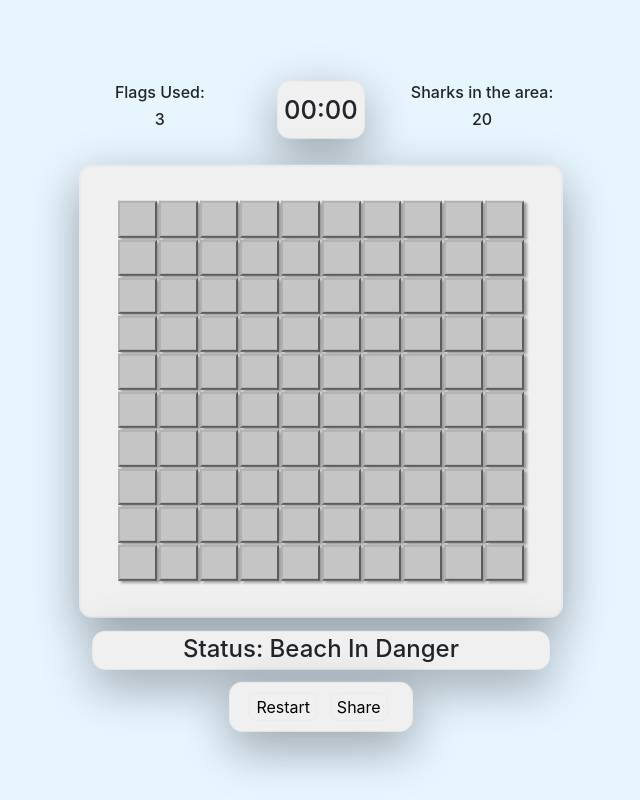
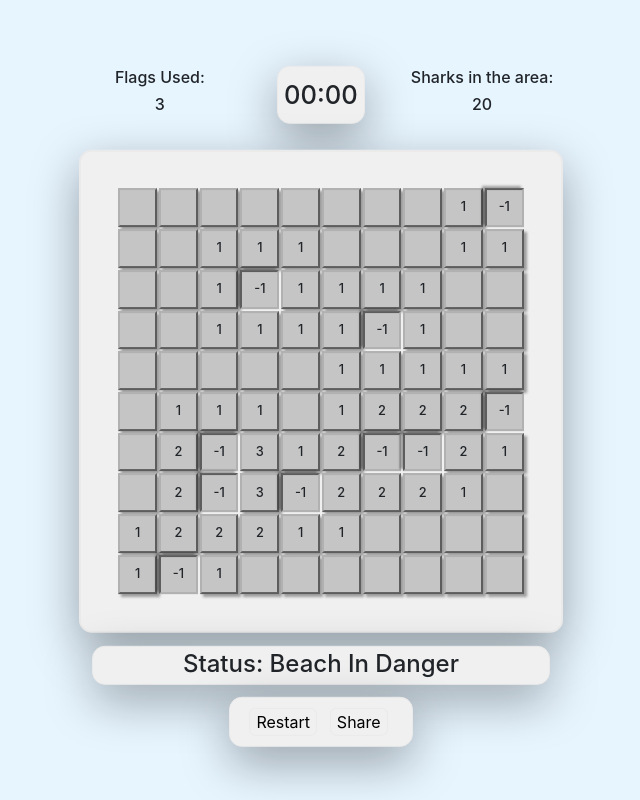
Before and after one commit to tallandsman/CITS3403-Project, a Python web app: template app/templates/home.html in a window 1280 px wide. Shown: the whole page, without its empty margins (319-959 px from the left). Run offline with Jinja, Linux system fonts and the light colour scheme; the template is opened without the code that fills it, so the values that code supplies are empty.

Commit message:
Shark Generation & Tile Numbers implemented

```diff
--- /dev/null
+++ b/app/static/scripts/game.js
@@ -0,0 +1,142 @@
+/**
+ * CONSTANT GLOBAL VARIABLES
+ */
+const ROW = 10;
+const COL = 10;
+const NUMSHARK = 10;
+
+/**
+ * This class represents a single tile of the game board
+ */
+class Tile {
+    // Constructor for a tile object
+    constructor() {
+        this.revealed = false;
+        this.number = 0;
+    }
+
+    // This function reveals the tile object
+    reveal() {
+        this.revealed = true;
+    }
+}
+
+/**
+ * Updates the html elements to reflect the current state of the board.
+ */
+function updateBoard() {
+}
+
+/**
+ * This function initialises a randomised game state. Creates and
+ * populates all tiles.
+ */
+function initTiles() {
+
+    // A constant variable that represents the number of tiles on the game board.
+    const MAXTILES = ROW * COL;
+
+    // Randomly populating the board with a set number of sharks.
+    let sharkArr = new Array(NUMSHARK);
+    for (let shark=0; shark<NUMSHARK; shark++) {
+        tile = -1;
+        while (sharkArr.includes(tile) || tile == -1) {
+            tile = Math.floor(Math.random() * MAXTILES);
+        }
+        sharkArr[shark] = tile;
+    }
+
+    console.log(sharkArr)
+
+    /**
+     * Initialisation of the 2D array that will hold the
+     * collection of tile objects.
+     */
+    let board = new Array(ROW);
+    for (let row = 0; row < ROW; row++) {
+        board[row] = new Array(COL);
+        for (let col = 0; col < COL; col++) {
+            board[row][col] = new Tile()
+            if (sharkArr.includes( (row)*10 + col )) {
+                board[row][col].number = -1;
+                board[row][col].reveal();
+            }
+        }
+    }
+
+    // Adjusting the adjacency numbers based on the sharks generated.
+    for (let shark=0; shark<NUMSHARK; shark++) {
+        let sharkRow = Math.floor(sharkArr[shark]/10);
+        console.log(sharkRow);
+        let sharkCol = sharkArr[shark]%10;
+        for (let row=sharkRow-1; row <= sharkRow+1; row++) {
+            console.log(row);
+            if (row < 0 || row >= ROW) {
+                continue;
+            }
+            for (let col=sharkCol-1; col <= sharkCol+1; col++) {
+                if (col < 0 || col >=COL) {
+                    continue;
+                }
+                if (board[row][col].number != -1) {
+                    board[row][col].number++;
+                }
+            }
+        }
+    }
+
+    updateBoard();
+
+    return board;
+}
+
+function init() {
+
+    let board = initTiles();
+
+    /**
+     * Creation of the html elements that represent the game board.
+     */
+    let grid = document.getElementById("boardTable");
+
+    // Creating 10 rows
+    for (let row=0; row<ROW; row++) {
+        let gridRow = document.createElement("tr");
+        gridRow.classList.add("boardRow");
+
+        // Creating 10 cells in each row
+        for (let col=0; col<COL; col++) {
+            let cell = document.createElement("td");
+            let div = document.createElement("div");
+            let para = document.createElement("h4");
+            let number;
+            if (board[row][col].number != 0) {
+                number = board[row][col].number;
+            }
+            else {
+                number = "";
+            }
+            let text = document.createTextNode(number);
+            para.classList.add("cellNum");
+            para.classList.add("halign-text");
+            cell.classList.add("boardCell");
+            div.classList.add("cellDiv");
+            if (board[row][col].revealed) {
+                div.classList.add("identified");
+            }
+            else {
+                div.classList.add("unidentified");
+            }
+
+            para.appendChild(text);
+            div.appendChild(para);
+            cell.appendChild(div);
+            gridRow.appendChild(cell);
+
+        }
+        grid.appendChild(gridRow);
+    }
+    console.log(board);
+
+    //
+}
--- a/app/static/scripts/home.js
+++ /dev/null
@@ -1,26 +0,0 @@
-const ROW = 10;
-const COL = 10;
-
-function init() {
-    let grid = document.getElementById("boardTable");
-
-    // Creating 10 rows
-    for (let i=0; i<ROW; i++) {
-        let row = document.createElement("tr");
-        row.classList.add("boardRow");
-
-        // Creating 10 cells in each row
-        for (let i=0; i<COL; i++) {
-            let cell = document.createElement("td");
-            let div = document.createElement("div");
-            cell.classList.add("boardCell");
-            div.classList.add("cellDiv");
-            div.classList.add("unidentified");
-
-            cell.appendChild(div);
-            row.appendChild(cell);
-        }
-        grid.appendChild(row);
-    }
-    console.log(grid);
-}
--- a/app/static/styles/home.css
+++ b/app/static/styles/home.css
@@ -23,11 +23,18 @@ vertically. */
     position: relative;
     top: 50%;
     transform: translateY(-50%);
+    -webkit-transform: translateY(-50%);
+    -ms-transform: translateY(-50%);
 }
 
 /* Aligns a text element within a container in the horizontal center */
 .halign-text {
     text-align: center;
+}
+
+/* Removes the padding from an element */
+.no-padding {
+    padding: 0!important;
 }
 
 /* -------------------------------------------------------------------------------------- */
@@ -91,11 +98,33 @@ size changes. */
     background-color: #9c9c9c;
 }
 
+/* The styling of each cell when clicked/revealed */
+.identified {
+    background-color: #c5c5c5;
+    border: 0.2vw inset #b1b1b1;
+    box-shadow: -0.2vw -0.2vw 0.2vw rgba(0,0,0,.35);
+}
+
 /* Changing the size of the game board table to take up a
 specified amount of its panel that it is within. */
 #boardTable {
     width: 85%;
     height: 85%;
+}
+
+/* Styles each paragraph element within a game board cell
+to fill the space of the div without expanding it. */
+.cellNum {
+    width: 100%;
+    height: 100%;
+    margin: 0;
+    font-size: 1vw;
+
+    position: relative;
+    top: 75%;
+    transform: translateY(-50%);
+    -webkit-transform: translateY(-50%);
+    -ms-transform: translateY(-50%);
 }
 
 /* -------------------------------------------------------------------------------------- */
--- a/app/templates/home.html
+++ b/app/templates/home.html
@@ -3,11 +3,11 @@
     <head>
         <!-- Setting the page's title and icon. -->
         <title>Shark Attack</title>
-        <link rel="icon" type="image/x-icon" href="sharkIcon.ico">
+        <link rel="icon" type="image/x-icon" href="../static/images/sharkIcon.ico">
 
         <!-- Linking any relevant libraries/CDN used. -->
         <!-- Personal CSS file -->
-        <link rel="stylesheet" href="home.css">
+        <link rel="stylesheet" href="../static/styles/home.css">
 
         <!-- <style>
             div {
@@ -29,7 +29,7 @@
         crossorigin="anonymous"></script>
 
         <!-- Personal JS file -->
-        <script src="home.js"></script>
+        <script src="../static/scripts/game.js"></script>
 
         <!-- Bootstrap Responsive Viewing required meta tag -->
         <meta name="viewport" content="width=device-width, initial-scale=1, shrink-to-fit=no">
@@ -81,7 +81,7 @@
                         </div>
 
                         <!-- Game Board -->
-                        <div class="square d-flex justify-content-center panel hardBorder col-10 offset-1" id="gameBoard">
+                        <div class="square no-padding d-flex justify-content-center panel hardBorder col-10 offset-1" id="gameBoard">
                             <!-- Board Grid Table 10x10 -->
                             <table class="vertical-center" id="boardTable">
                             </table>
```
